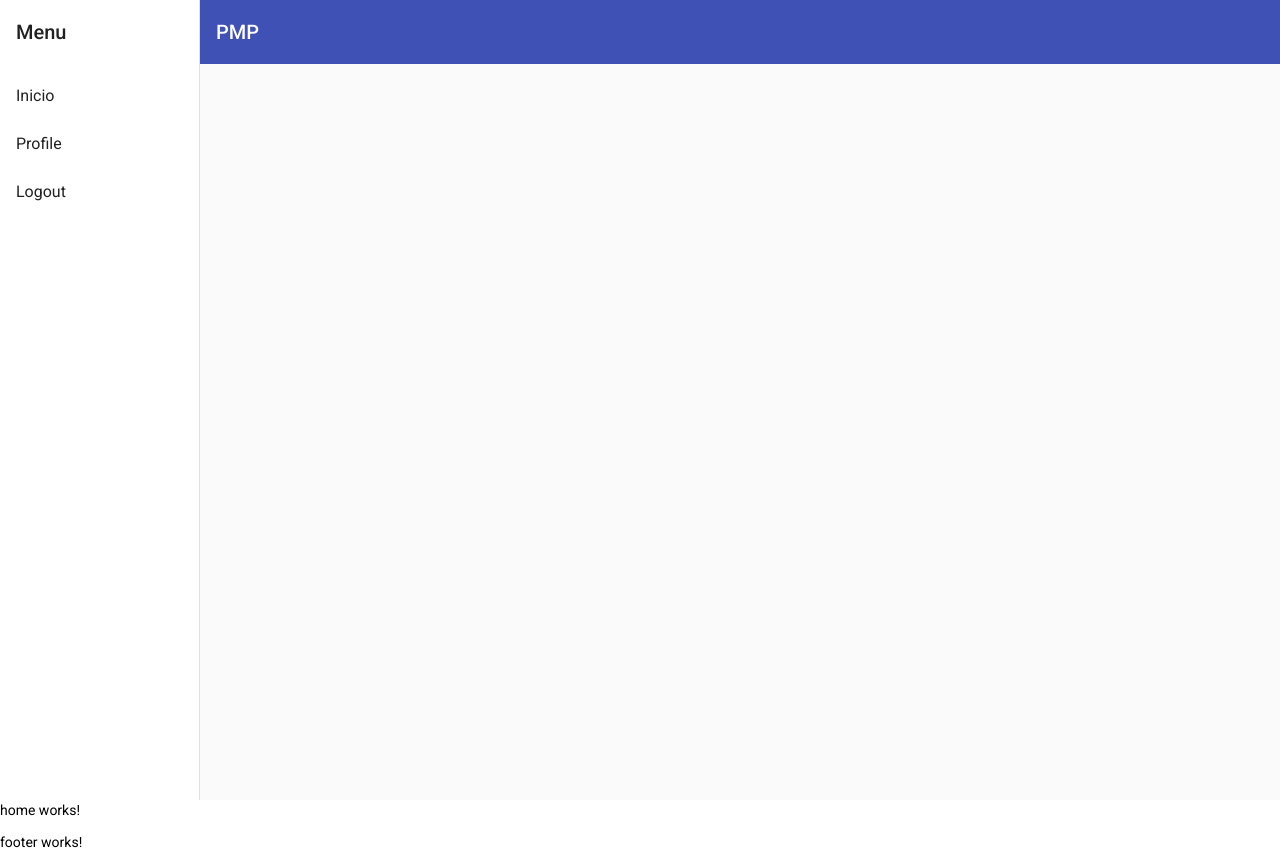
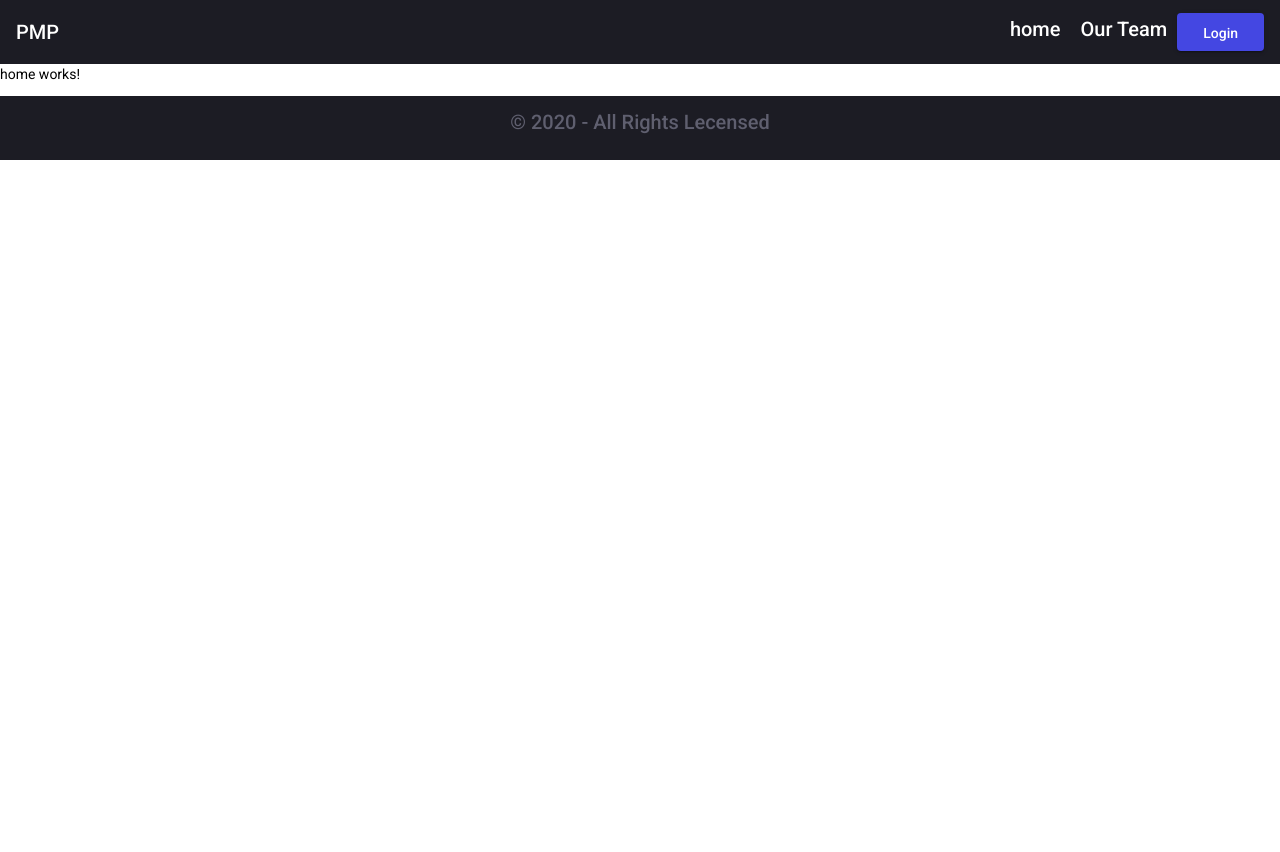
Before and after one commit to SWAT-PMP-Master/PMP-Front-End, an Angular app: page / in a window 1280 px wide. After the commit the page ends 800 px from the top, so only its background shows below. Built offline with nearby package versions, Linux system fonts and the light colour scheme.

Commit message:
fix/ header and update/footer

```diff
--- a/src/app/shared/components/footer/footer.component.html
+++ b/src/app/shared/components/footer/footer.component.html
@@ -1 +1,5 @@
-<p>footer works!</p>
+<mat-toolbar>
+    <p>
+        © 2020 - All Rights Lecensed
+    </p>
+</mat-toolbar>
--- a/src/app/shared/components/footer/footer.component.scss
+++ b/src/app/shared/components/footer/footer.component.scss
@@ -0,0 +1,9 @@
+mat-toolbar {
+    background-color: #1C1C24;
+    display: flex;
+    align-items: center;
+    justify-content: center;
+    p{
+        color: #5F5F6F;
+    }
+}
--- a/src/app/shared/components/header/header.component.html
+++ b/src/app/shared/components/header/header.component.html
@@ -1,31 +1,12 @@
-<mat-sidenav-container class="sidenav-container">
-  <mat-sidenav
-    #drawer
-    class="sidenav"
-    fixedInViewport
-    [attr.role]="(isHandset$ | async) ? 'dialog' : 'navigation'"
-    [mode]="(isHandset$ | async) ? 'over' : 'side'"
-    [opened]="(isHandset$ | async) === false"
-  >
-    <mat-toolbar>Menu</mat-toolbar>
-    <mat-nav-list>
-      <a mat-list-item routerLink="/" routerLinkActive>Inicio</a>
-      <a mat-list-item routerLink="profile" routerLinkActive>Profile</a>
-      <a mat-list-item>Logout</a>
-    </mat-nav-list>
-  </mat-sidenav>
-  <mat-sidenav-content>
-    <mat-toolbar color="primary">
-      <button
-        type="button"
-        aria-label="Toggle sidenav"
-        mat-icon-button
-        (click)="drawer.toggle()"
-        *ngIf="isHandset$ | async"
-      >
-        <mat-icon aria-label="Side nav toggle icon">menu</mat-icon>
-      </button>
-      <span>PMP</span>
-    </mat-toolbar>
-  </mat-sidenav-content>
-</mat-sidenav-container>
+<mat-toolbar>
+    <mat-toolbar-row class="toolbar__row">
+      <div>
+        <h1>PMP</h1>
+      </div>
+      <div>
+        <a routerLink="/">home</a>
+        <a routerLink="/">Our Team</a>
+        <button mat-raised-button ><a routerLink="login">Login</a></button>
+      </div>
+    </mat-toolbar-row>
+</mat-toolbar>
--- a/src/app/shared/components/header/header.component.scss
+++ b/src/app/shared/components/header/header.component.scss
@@ -1,17 +1,18 @@
-.sidenav-container {
-    height: 100%;
-  }
-
-  .sidenav {
-    width: 200px;
-  }
-
-  .sidenav .mat-toolbar {
-    background: inherit;
-  }
-
-  .mat-toolbar.mat-primary {
-    position: sticky;
-    top: 0;
-    z-index: 1;
+mat-toolbar {
+  background-color: #1C1C24;
+    a{
+      margin: 10px;
+      color: #ffffff;
+    }
+    h1{
+      color: #ffffff;
+    }
+    button{
+      background-color: #4447E2;
+    }
 }
+.toolbar__row{
+  display: flex;
+  justify-content: space-between;
+  align-items: center;
+}
```
